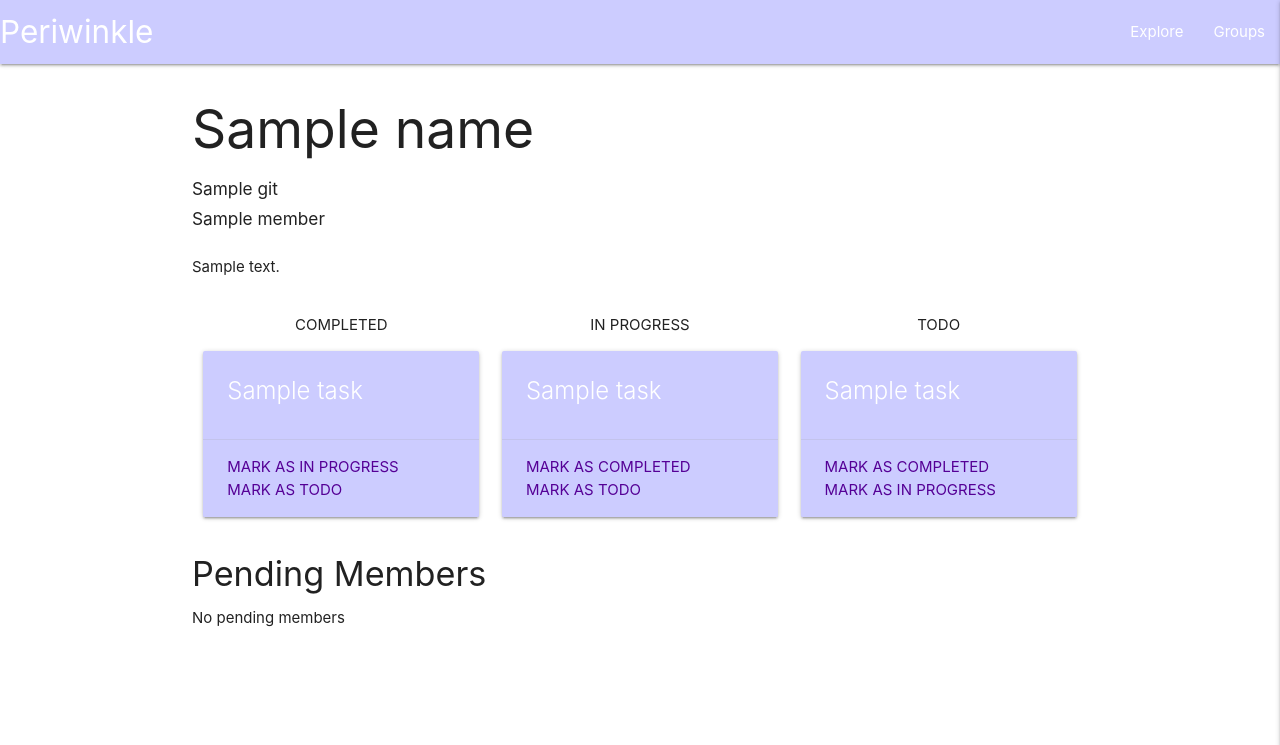
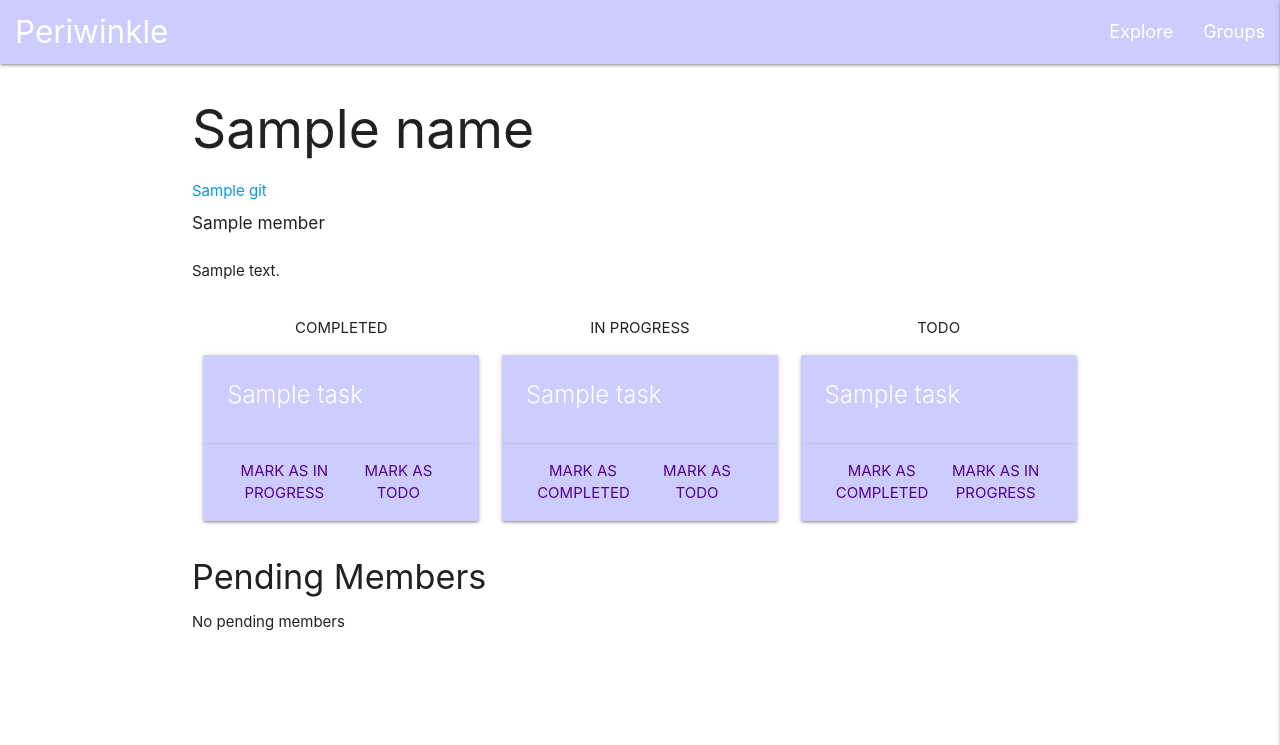
Before and after one commit to calebw3/Senior-Project, a Django app: template hello/templates/group.html in a window 1280 px wide. Shown: the top 745 px of the page. Run offline with Django 3.2, Linux system fonts and the light colour scheme; the template is opened without the code that fills it: most values are stand-ins (such as "Sample title", 1, 10 or a date in 2020); some libraries are stand-ins or nearby versions.

Commit message:
UI updates

```diff
--- a/hello/templates/base.html
+++ b/hello/templates/base.html
@@ -17,11 +17,11 @@
 <body>
   <nav>
     <div class="nav-wrapper">
-      <a href="https://periwinkl.herokuapp.com/" class="brand-logo">Periwinkle</a>
+      <a style="margin-left: 15px" href="https://periwinkl.herokuapp.com/" class="brand-logo">Periwinkle</a>
       <a href="#" data-target="mobile-demo" class="sidenav-trigger right"><i class="material-icons">menu</i></a>
       <ul class="right hide-on-med-and-down">
-        <li><a href="/explore">Explore</a></li>
-        <li><a href="/groups">Groups</a></li>
+        <li><a style="font-size:large" href="/explore">Explore</a></li>
+        <li><a style="font-size:large" href="/groups">Groups</a></li>
       </ul>
     </div>
   </nav>
--- a/hello/templates/group.html
+++ b/hello/templates/group.html
@@ -5,7 +5,7 @@
 <div class="container" style="height: calc(100vh - 64px);">
   <div class="row">
     <h2>{{name}}</h2>
-    <h6>{{git}}</h6>
+    <a href="{{git}}">{{git}}</a>
     <h6>{% for member in membs %}
       {{member}}
     {% endfor %}</h6>
@@ -22,8 +22,10 @@
           <span class="card-title">{{task}}</span>
         </div>
         <div class="card-action">
-          <a href = "/mark_t/{{name}}/{{task}}/in progress">mark as in progress</a>
-          <a href = "/mark_t/{{name}}/{{task}}/todo">mark as TODO</a>
+          <div class = "row" style="margin:0px">
+            <div class="col s6 center-align"><a style="margin:0px" href = "/mark_t/{{name}}/{{task}}/in progress">mark as in progress</a></div>
+            <div class="col s6 center-align"><a style="margin:0px" href = "/mark_t/{{name}}/{{task}}/todo">mark as TODO</a></div>
+          </div>
         </div>
       </div>
       {% endfor %}
@@ -36,8 +38,10 @@
             <span class="card-title">{{task}}</span>
           </div>
           <div class="card-action">
-            <a href = "/mark_t/{{name}}/{{task}}/completed">mark as completed</a>
-            <a href = "/mark_t/{{name}}/{{task}}/todo">mark as TODO</a>
+            <div class="row" style="margin:0px">
+              <div class="col s6 center-align"><a style="margin:0px" href = "/mark_t/{{name}}/{{task}}/completed">mark as completed</a></div>
+              <div class="col s6 center-align"><a style="margin:0px" href = "/mark_t/{{name}}/{{task}}/todo">mark as TODO</a></div>
+            </div>
           </div>
         </div>
       {% endfor %}
@@ -50,8 +54,10 @@
             <span class="card-title">{{task}}</span>
           </div>
           <div class="card-action">
-            <a href = "/mark_t/{{name}}/{{task}}/completed">mark as completed</a>
-            <a href = "/mark_t/{{name}}/{{task}}/in progress">mark as in progress</a>
+            <div class="row" style="margin:0px">
+              <div class="col s6 center-align"><a style="margin:0px" href = "/mark_t/{{name}}/{{task}}/completed">mark as completed</a></div>
+              <div class="col s6 center-align"><a style="margin:0px" href = "/mark_t/{{name}}/{{task}}/in progress">mark as in progress</a></div>
+          </div>
           </div>
         </div>
       {% endfor %}
```
Also changed, not shown: hello/templates/explore.html (+5 -2 lines).
